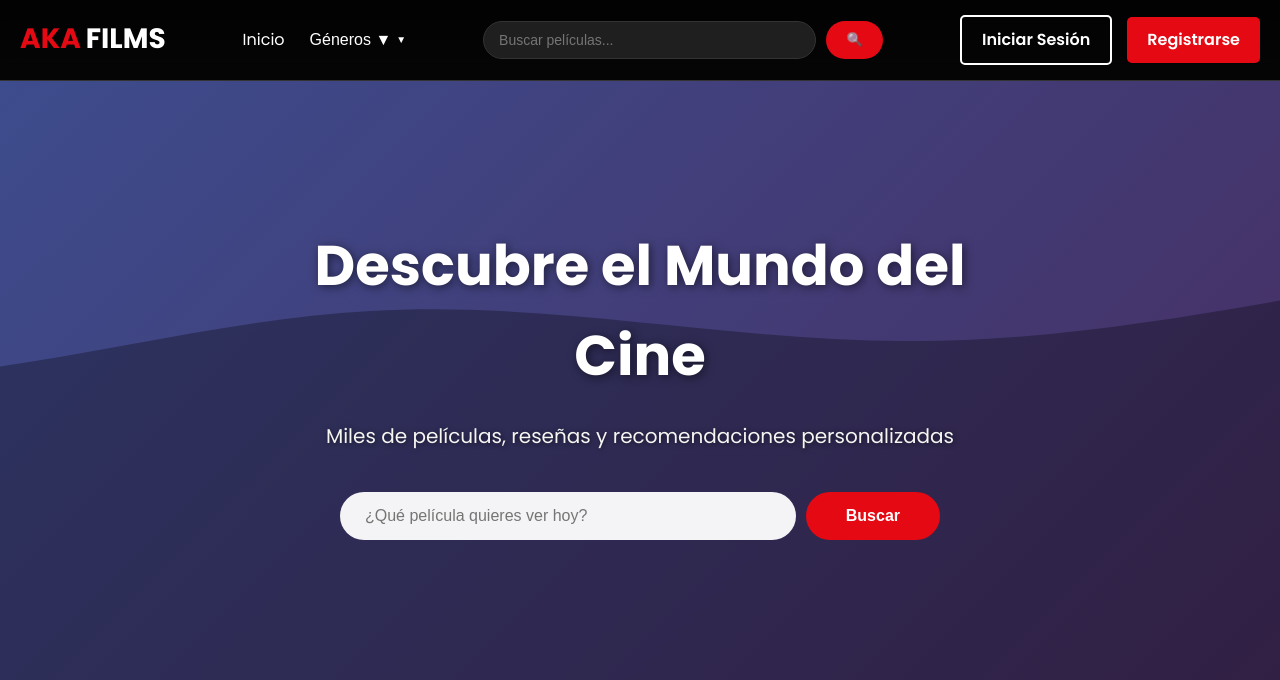
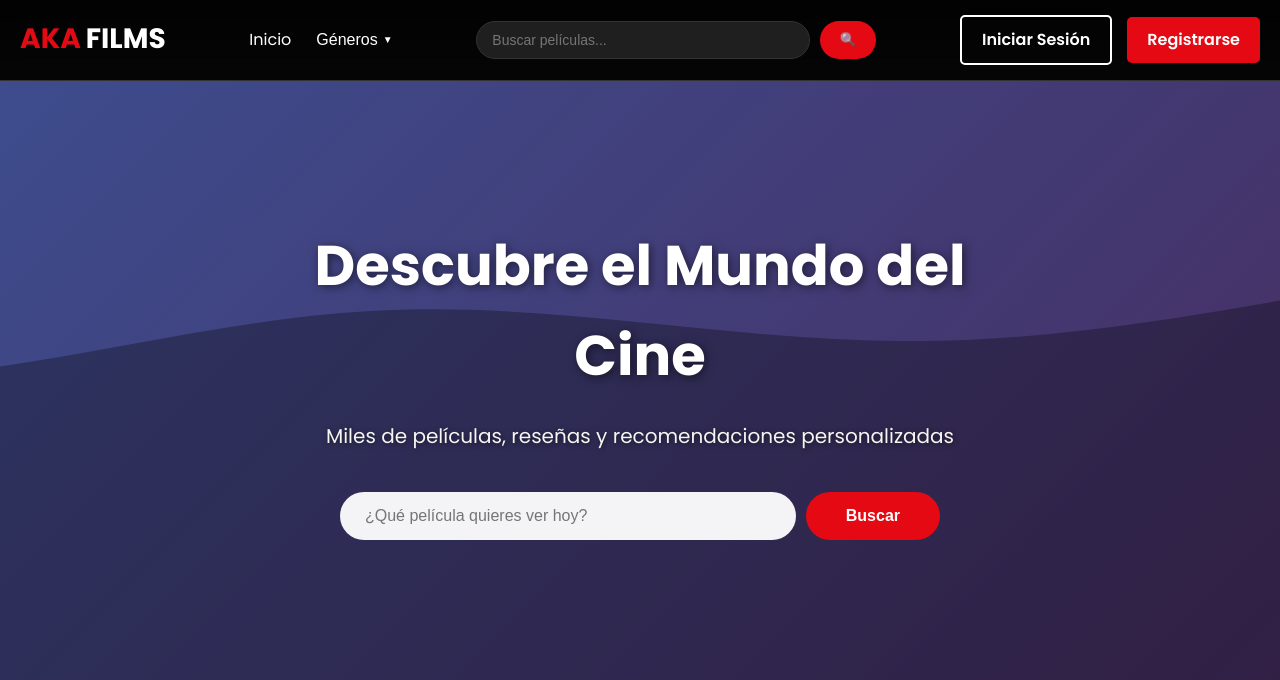
Before and after one commit to algarciaz14/CineAventura, a Django app: page / in a window 1280 px wide. Shown: the top 680 px of the page. Run offline with Django 5.2, Linux system fonts and the light colour scheme; data that the repository does not hold is empty.

```diff
--- a/peliculas/templates/peliculas/base.html
+++ b/peliculas/templates/peliculas/base.html
@@ -22,7 +22,7 @@
                     <div class="nav-links">
                         <a href="{% url 'peliculas:index' %}" class="nav-link">Inicio</a>
                         <div class="dropdown">
-                            <button class="nav-link dropdown-toggle">Géneros ▼</button>
+                            <button class="nav-link dropdown-toggle">Géneros</button>
                             <div class="dropdown-menu">
                                 {% for genero in generos %}
                                 <a href="{% url 'peliculas:por_genero' genero.id %}" class="dropdown-item">
```
